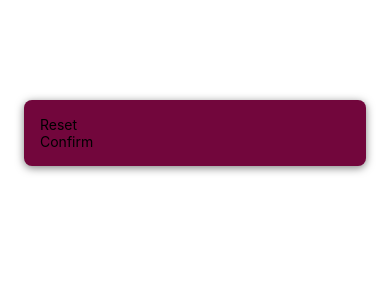
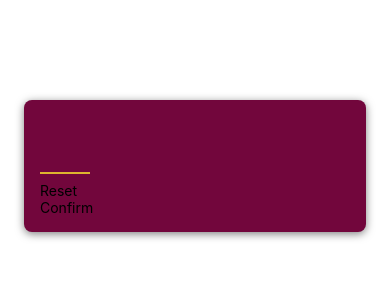
Before and after one commit to mdave94/guessing_game_react_native, a React Native app: screen / in a window 390 px wide. Shown: the top 300 px of the page. Built offline with nearby package versions, Linux system fonts and the light colour scheme.

Commit message:
StartGameScreen.js update > button is added

```diff
--- a/screens/StartGameScreen.js
+++ b/screens/StartGameScreen.js
@@ -1,9 +1,16 @@
-import { View ,StyleSheet} from "react-native";
+import { View, StyleSheet, TextInput } from "react-native";
 import PrimaryButton from "../components/PrimaryButton";
 
 function StartGameScreen() {
   return (
     <View style={styles.inputContainer}>
+      <TextInput
+        style={styles.numberInput}
+        maxLength={2}
+        keyboardType="number-pad"
+        autoCapitalize="none"
+        autoCorrect={false}
+      />
       <PrimaryButton>Reset</PrimaryButton>
       <PrimaryButton>Confirm</PrimaryButton>
     </View>
@@ -13,16 +20,27 @@
 export default StartGameScreen;
 
 const styles = StyleSheet.create({
-    inputContainer: {
-        padding:16,
-        marginTop:100,
-        marginHorizontal:24,
-        borderRadius:8,
-        backgroundColor:'#72063c',
-        elevation:4, //only on android
-        shadowColor:'black',
-        shadowOffset:{width: 0, height:2},
-        shadowRadius:8,
-        shadowOpacity:0.5,
-    }
+  inputContainer: {
+    padding: 16,
+    marginTop: 100,
+    marginHorizontal: 24,
+    borderRadius: 8,
+    backgroundColor: "#72063c",
+    elevation: 4, //only on android
+    shadowColor: "black",
+    shadowOffset: { width: 0, height: 2 },
+    shadowRadius: 8,
+    shadowOpacity: 0.5,
+  },
+  numberInput: {
+    height: 50,
+    width: 50,
+    fontSize: 32,
+    borderBottomColor: "#ddb52f",
+    borderBottomWidth: 2,
+    color: "#ddb52f",
+    marginVertical: 8,
+    fontWeight: "bold",
+    textAlign: "center",
+  },
 });
```
